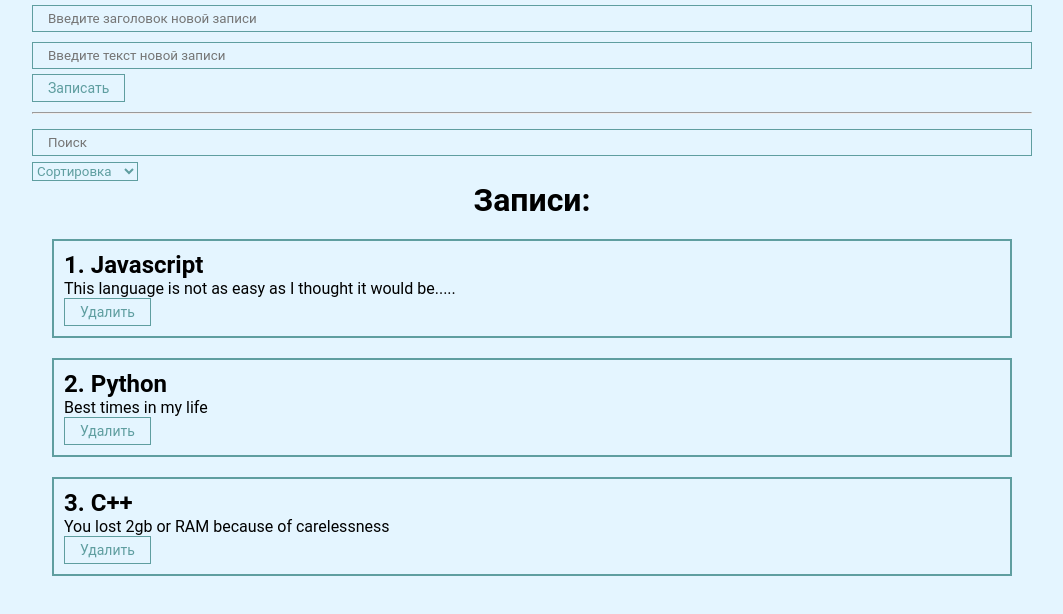
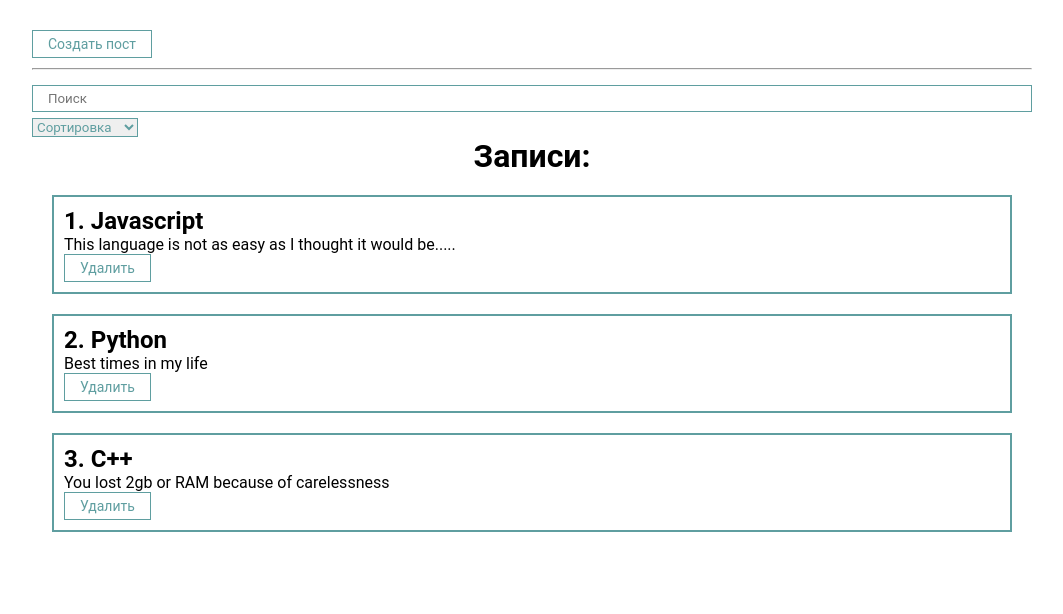
Before and after one commit to S1erro/Posts_ReactApp, a React (Create React App) app: page / in a window 1280 px wide. Shown: the top 614 px of the page, without its empty margins (108-1171 px from the left). Built offline with nearby package versions, Linux system fonts and the light colour scheme.

Commit message:
добавлено модальное окно для создания постов, подключена библиотека react transition group

```diff
--- a/package.json
+++ b/package.json
@@ -9,6 +9,7 @@
     "react": "^18.2.0",
     "react-dom": "^18.2.0",
     "react-scripts": "5.0.1",
+    "react-transition-group": "^4.4.5",
     "web-vitals": "^2.1.4"
   },
   "scripts": {
--- a/src/App.js
+++ b/src/App.js
@@ -1,9 +1,10 @@
-import React, {useMemo} from "react";
+import React, {useMemo, useState} from "react";
 import "./styles/App.css"
 import AllPosts from "./Componets/AllPosts";
 import PostForm from "./Componets/PostForm";
-import MySelect from "./Componets/UI/select/MySelect";
-import MyInput from "./Componets/UI/input/MyInput";
+import PostFilter from "./Componets/PostFilter";
+import MyModal from "./Componets/UI/MyModal/MyModal";
+import MyButton from "./Componets/UI/button/MyButton";
 
 function App() {
     // Хранит все посты на странице
@@ -12,23 +13,24 @@
         {id: 2, title: 'Python', description: 'Best times in my life'},
         {id: 3, title: 'C++', description: 'You lost 2gb or RAM because of carelessness'}
     ]);
-    const [selectedSort, setSelectedSort] = React.useState('')
-    const [searchQuery, setSearchQuery] = React.useState('');
+    const [filter, setFilter] = useState({sort: '', query: ''})
+    const [modal, setModal] = useState(false)
 
     const sortedPosts = useMemo(() => {
         console.log('работает вроде')
-        if(selectedSort) {
-            return [...posts].sort((a, b) => a[selectedSort].localeCompare(b[selectedSort]))
+        if(filter.sort) {
+            return [...posts].sort((a, b) => a[filter.sort].localeCompare(b[filter.sort]))
         }
         return posts;
-    }, [selectedSort, posts])
+    }, [filter.sort, posts])
 
     const sortedAndSearchedPosts = useMemo(() => {
-        return sortedPosts.filter(post => post.title.toLowerCase().includes(searchQuery))
-    }, [searchQuery, sortedPosts])
+        return sortedPosts.filter(post => post.title.toLowerCase().includes(filter.query))
+    }, [filter.query, sortedPosts])
 
     const createPost = (newPost) => {
         setPosts([...posts, newPost])
+        setModal(false)
     }
 
     // Получаем id поста для удаления из дочернего компонента
@@ -36,34 +38,20 @@
         setPosts(posts.filter(p => p.id !== id))
     }
 
-    const sortPosts = (sort) => { //sort - параметр, по которому сортируем посты
-        setSelectedSort(sort)
-    }
-
     return (
         <div className="App">
-            <PostForm createPost={createPost}/>
+            <MyButton style={{marginTop: 30}} onClick={() => setModal(true)}>
+                Создать пост
+            </MyButton>
+            <MyModal visible={modal} setVisible={setModal}>
+                <PostForm createPost={createPost}/>
+            </MyModal>
             <hr style={{margin: "10px 0"}}/>
-            <div>
-                <MyInput
-                    value={searchQuery}
-                    onChange={(e) => {setSearchQuery(e.target.value)}}
-                    placeholder="Поиск"
-                />
-                <MySelect
-                    value={selectedSort}
-                    onChange={sortPosts}
-                    sortOptions={[
-                        {value: 'title', name: 'По названию'},
-                        {value: 'description', name: 'По описанию'}
-                    ]}
-                    defaultValue="Сортировка"
-                />
-            </div>
-            {sortedAndSearchedPosts.length > 0
-                ? <AllPosts posts={sortedAndSearchedPosts} title={"Записи:"} deletePost={deletePost}/>
-                : <h1 style={{textAlign: "center"}}>Посты не найдены</h1>
-            }
+            <PostFilter
+                filter={filter}
+                setFilter={setFilter}
+            />
+            <AllPosts posts={sortedAndSearchedPosts} title={"Записи:"} deletePost={deletePost}/>
         </div>
     );
 }
--- a/src/Componets/AllPosts.jsx
+++ b/src/Componets/AllPosts.jsx
@@ -1,13 +1,31 @@
 import React from 'react';
 import Post from "./Post";
+import {CSSTransition, TransitionGroup} from "react-transition-group";
 
 const AllPosts = ({posts, title = "Post list", deletePost}) => {
+
+    if(!posts.length){
+        return (
+            <h1 style={{textAlign: 'center'}}>
+                Посты не найдены
+            </h1>
+        )
+    }
+
     return (
         <div>
             <h1 className="App__header">{title}</h1>
-            {posts.map((post, number) =>
-                <Post id={number + 1} post={post} key={post.id} deletePost={deletePost}/>
-            )}
+            <TransitionGroup>
+                {posts.map((post, number) =>
+                    <CSSTransition
+                        key={post.id}
+                        timeout={500}
+                        classNames="post"
+                    >
+                        <Post id={number + 1} post={post} key={post.id} deletePost={deletePost}/>
+                    </CSSTransition>
+                )}
+            </TransitionGroup>
         </div>
     );
 };
--- a/src/Componets/Post.jsx
+++ b/src/Componets/Post.jsx
@@ -2,6 +2,7 @@
 import MyButton from "./UI/button/MyButton";
 
 const Post = (props) => {
+
     return (
         <div className="post">
             <div className="post__cont">
--- /dev/null
+++ b/src/Componets/PostFilter.jsx
@@ -0,0 +1,26 @@
+import React from 'react';
+import MyInput from "./UI/input/MyInput";
+import MySelect from "./UI/select/MySelect";
+
+const PostFilter = ({filter, setFilter}) => {
+    return (
+        <div>
+            <MyInput
+                value={filter.query}
+                onChange={(e) => {setFilter({...filter, query: e.target.value})}}
+                placeholder="Поиск"
+            />
+            <MySelect
+                value={filter.sort}
+                onChange={selectedSort => setFilter({...filter, sort: selectedSort})}
+                sortOptions={[
+                    {value: 'title', name: 'По названию'},
+                    {value: 'description', name: 'По описанию'}
+                ]}
+                defaultValue="Сортировка"
+            />
+        </div>
+    );
+};
+
+export default PostFilter;
--- /dev/null
+++ b/src/Componets/UI/MyModal/MyModal.jsx
@@ -0,0 +1,20 @@
+import React from 'react';
+import classes from "./MyModal.module.css"
+
+const MyModal = ({children, visible, setVisible}) => {
+
+    const rootClasses = [classes.myModal]
+    if(visible === true){
+        rootClasses.push(classes.active)
+    }
+
+    return (
+        <div className={rootClasses.join(' ')} onClick={() => setVisible(false)}>
+            <div className={classes.myModalContent} onClick={(e) => e.stopPropagation()}>
+                {children}
+            </div>
+        </div>
+    );
+};
+
+export default MyModal;
--- /dev/null
+++ b/src/Componets/UI/MyModal/MyModal.module.css
@@ -0,0 +1,22 @@
+.myModal {
+    position: fixed;
+    top: 0;
+    bottom: 0;
+    right: 0;
+    left: 0;
+    display: none;
+    background: rgba(0, 0, 0, 0.4);
+}
+
+.myModalContent {
+    padding: 20px;
+    background: white;
+    border-radius: 16px;
+    min-width: 250px;
+}
+
+.myModal.active {
+    display: flex;
+    justify-content: center;
+    align-items: center;
+}
--- a/src/styles/App.css
+++ b/src/styles/App.css
@@ -3,7 +3,6 @@
     padding: 0;
     box-sizing: border-box;
     font-family: "Roboto", sans-serif;
-    background-color: #e4f5ff;
 }
 
 #root {
@@ -24,3 +23,18 @@
     margin: 20px;
     border: cadetblue solid 2px;
 }
+
+.post-enter {
+    opacity: 0;
+}
+.post-enter-active {
+    opacity: 1;
+    transition: opacity 500ms ease-in;
+}
+.post-exit {
+    opacity: 1;
+}
+.post-exit-active {
+    opacity: 0;
+    transition: opacity 500ms ease-in;
+}
```
Also changed, not shown: 1 other file (tests, documents, lock files or other folders).
